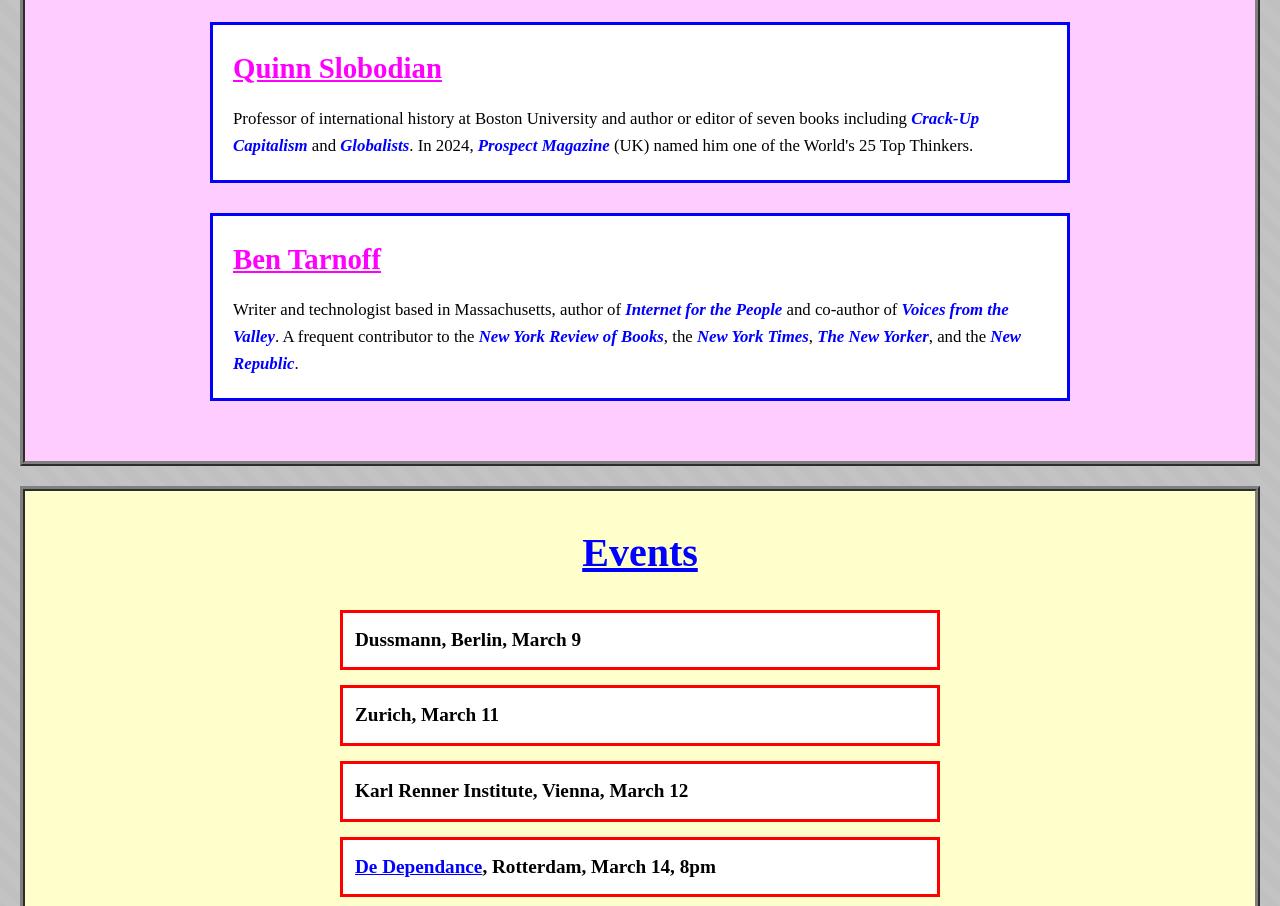
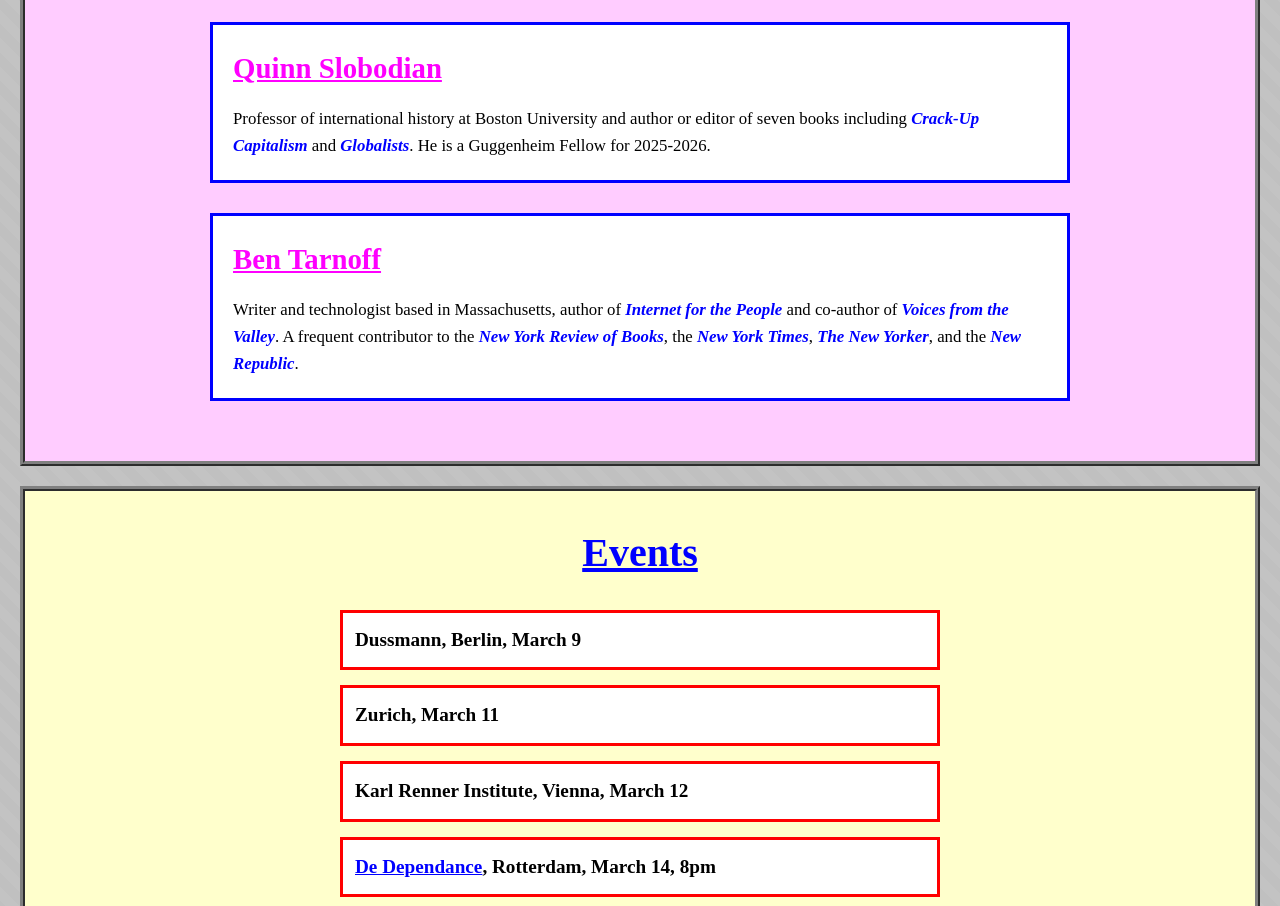
Before and after one commit to bentarnoff/muskism, a plain HTML site: page index.html in a window 1280 px wide. Shown: the part 3230-4136 px from the top of the page. Drawn offline with Linux system fonts and the light colour scheme.

Commit message:
update quinn bio

```diff
--- a/index.html
+++ b/index.html
@@ -67,7 +67,7 @@
                 <div class="authors-grid">
                     <div class="author">
                         <h3>Quinn Slobodian</h3>
-                        <p>Professor of international history at Boston University and author or editor of seven books including <em>Crack-Up Capitalism</em> and <em>Globalists</em>. In 2024, <em>Prospect Magazine</em> (UK) named him one of the World's 25 Top Thinkers.</p>
+                        <p>Professor of international history at Boston University and author or editor of seven books including <em>Crack-Up Capitalism</em> and <em>Globalists</em>. He is a Guggenheim Fellow for 2025-2026.</p>
                     </div>
                     <div class="author">
                         <h3>Ben Tarnoff</h3>
```
